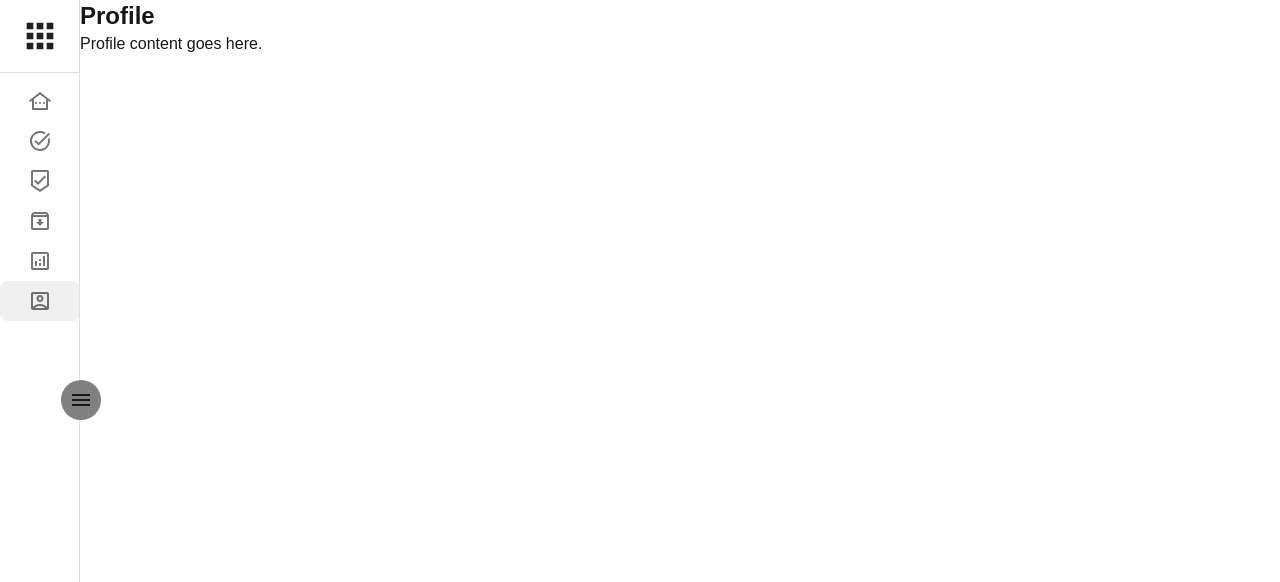
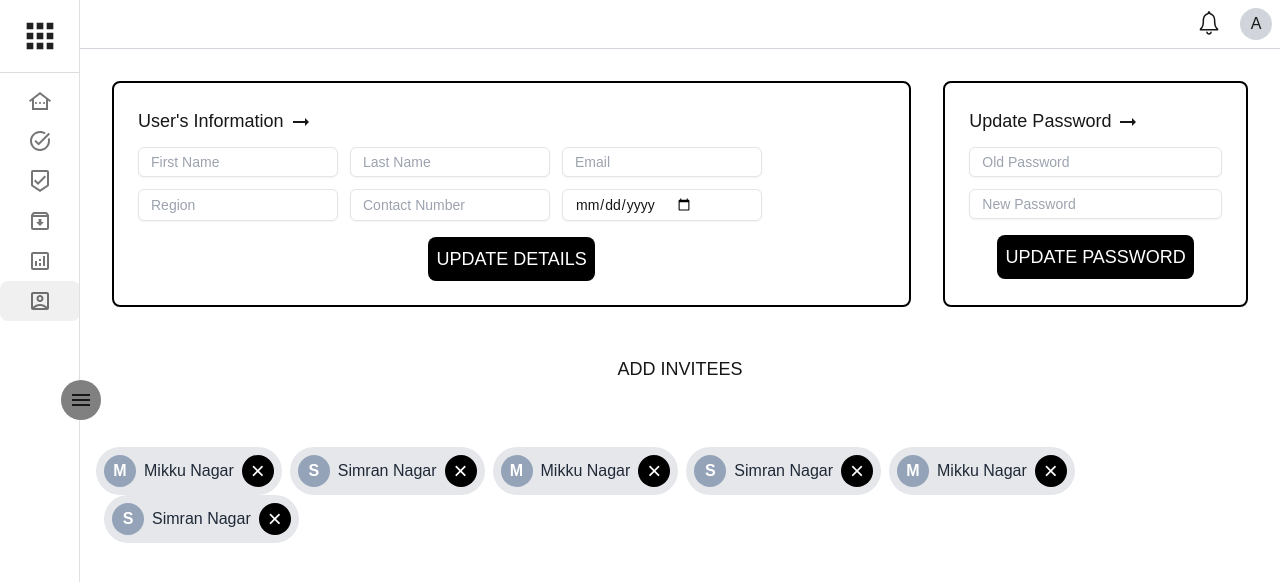
Before and after one commit to ashishngr/TodoPlan, a Next.js app in the folder my-app/: page /dashboard/profile in a window 1280 px wide. Shown: the top 582 px of the page. Built offline with nearby package versions, Linux system fonts and the light colour scheme; sample sign-in values are in the browser's storage.

Commit message:
adding UI layout for the profile

```diff
--- a/my-app/src/app/dashboard/profile/page.jsx
+++ b/my-app/src/app/dashboard/profile/page.jsx
@@ -1,15 +1,219 @@
-'use client'
+"use client";
 
-import React from 'react';
-import RequireAuth from '@/app/common/RequireAuth';
+import React, { useState } from "react";
+import RequireAuth from "@/app/common/RequireAuth";
+import ArrowRightAltOutlinedIcon from "@mui/icons-material/ArrowRightAltOutlined";
+import Header from "@/app/components/Header";
+import { Input } from "@/components/ui/input";
+import {
+  AlertDialog,
+  AlertDialogAction,
+  AlertDialogCancel,
+  AlertDialogContent,
+  AlertDialogDescription,
+  AlertDialogFooter,
+  AlertDialogHeader,
+  AlertDialogTitle,
+  AlertDialogTrigger,
+} from "@/components/ui/alert-dialog";
+import { Button } from "@/components/ui/button";
+import { Separator } from "@/components/ui/separator";
+import { Label } from "@/components/ui/label";
+import { Alert, AlertDescription, AlertTitle } from "@/components/ui/alert";
+import { RocketIcon } from "@radix-ui/react-icons";
+
 export default function Profile() {
+  const [invitees, setInvitees] = useState([
+    {
+      name: "Mikku Nagar",
+      email: "mikku1@gmail.com",
+    },
+    {
+      name: "Simran Nagar",
+      email: "simran2@gmail.com",
+    },
+    {
+      name: "Mikku Nagar",
+      email: "mikku3@gmail.com",
+    },
+    {
+      name: "Simran Nagar",
+      email: "simran4@gmail.com",
+    },
+    {
+      name: "Mikku Nagar",
+      email: "mikku5@gmail.com",
+    },
+    {
+      name: "Simran Nagar",
+      email: "simran6@gmail.com",
+    },
+  ]);
+
+  const handleRemove = (email) => {
+    setInvitees(invitees.filter((invitee) => invitee.email !== email));
+  };
+
   return (
     <RequireAuth>
-    <div>
-      <h1 className="text-2xl font-bold">Profile</h1>
-      <p>Profile content goes here.</p>
-    </div>
+      <div className="">
+        <Header />
+
+        <div className="p-4">
+          <div className="flex flex-row justify-center">
+            <div className="m-4 border-2 border-black p-6 rounded-lg">
+              <div className="text-lg mb-3">
+                User's Information{" "}
+                <span>
+                  {" "}
+                  <ArrowRightAltOutlinedIcon />{" "}
+                </span>
+              </div>
+              <form className="flex flex-row flex-wrap gap-3">
+                <Input
+                  type="text"
+                  placeholder="First Name"
+                  className="w-[200px]"
+                />
+                <Input
+                  type="text"
+                  placeholder="Last Name"
+                  className="w-[200px]"
+                />
+                <Input type="email" placeholder="Email" className="w-[200px]" />
+                <Input type="text" placeholder="Region" className="w-[200px]" />
+                <Input
+                  type="number"
+                  placeholder="Contact Number"
+                  className="w-[200px]"
+                />
+                <Input type="date" placeholder="DOB" className="w-[200px]" />
+              </form>
+              <div className="flex justify-center items-center ">
+                <span className="text-lg text-white bg-black p-2 rounded-lg cursor-pointer mt-4 transition-transform duration-300 hover:scale-110">
+                  UPDATE DETAILS
+                </span>
+              </div>
+            </div>
+            <div className="m-4 border-2 border-black p-6 rounded-lg">
+              <div className="text-lg mb-3">
+                Update Password
+                <span>
+                  {" "}
+                  <ArrowRightAltOutlinedIcon />{" "}
+                </span>
+              </div>
+
+              <form className="flex flex-row flex-wrap gap-3 ">
+                <Input
+                  type="password"
+                  placeholder="Old Password"
+                  className="max-w-[600px]"
+                />
+                <Input
+                  type="password"
+                  placeholder="New Password"
+                  className="max-w-[600px]"
+                />
+              </form>
+              <div className="flex justify-center items-center ">
+                <span className="text-lg text-white bg-black p-2 rounded-lg cursor-pointer mt-4 transition-transform duration-300 hover:scale-110">
+                  UPDATE PASSWORD
+                </span>
+              </div>
+            </div>
+          </div>
+          {/* Invitees */}
+          <Separator />
+          <AlertDialog>
+            <AlertDialogTrigger asChild>
+              <div className="flex justify-center p-4">
+                <Button className="p-4 text-lg">ADD INVITEES</Button>
+              </div>
+            </AlertDialogTrigger>
+            <AlertDialogContent className="bg-white">
+              <AlertDialogHeader>
+                <AlertDialogTitle>Add Invitee</AlertDialogTitle>
+                <AlertDialogDescription>
+                  <form>
+                    <div className="grid w-full items-center gap-4">
+                      <div className="flex flex-col space-y-1.5">
+                        <Label htmlFor="name">Name</Label>
+                        <Input id="name" placeholder="Enter Name" />
+                      </div>
+                      <div className="flex flex-col space-y-1.5">
+                        <Label htmlFor="emai">Email</Label>
+                        <Input id="email" placeholder="Enter Email" />
+                      </div>
+                    </div>
+                  </form>
+                </AlertDialogDescription>
+              </AlertDialogHeader>
+              <AlertDialogFooter>
+                <AlertDialogCancel>CANCEL</AlertDialogCancel>
+                <AlertDialogAction>ADD</AlertDialogAction>
+              </AlertDialogFooter>
+            </AlertDialogContent>
+          </AlertDialog>
+        </div>
+        {/* Invitees  Section */}
+        <div className="flex flex-wrap p-4 gap-2">
+          {/* {invitees.map((invitee, index) => (
+        <div
+          key={index}
+          className="flex items-center bg-gray-200 p-2 rounded-full space-x-2"
+        >
+
+          <div className="flex items-center justify-center w-8 h-8 rounded-full bg-slate-400 text-white font-bold">
+            {invitee.name.charAt(0)}
+          </div>
+
+          <span className="text-gray-800">{invitee.name}</span>
+
+          <button
+            onClick={() => handleRemove(invitee.email)}
+            className="ml-2 w-8 h-8 bg-black text-white rounded-full transition-transform duration-300 hover:scale-110 text-2xl"
+          >
+            &times;
+          </button>
+        </div>
+      ))} */}
+
+          {invitees.length > 0 ? (
+            <div className="flex flex-wrap space-x-2">
+              {invitees.map((invitee, index) => (
+                <div
+                  key={index}
+                  className="flex items-center bg-gray-200 p-2 rounded-full space-x-2"
+                >
+                  {/* Avatar with the first letter of the name */}
+                  <div className="flex items-center justify-center w-8 h-8 rounded-full bg-slate-400 text-white font-bold">
+                    {invitee.name.charAt(0)}
+                  </div>
+                  {/* Full name */}
+                  <span className="text-gray-800">{invitee.name}</span>
+                  {/* Circular Remove Button with Larger Cross */}
+                  <button
+                    onClick={() => handleRemove(invitee.email)}
+                    className="ml-2 w-8 h-8 bg-black text-white rounded-full transition-transform duration-300 hover:scale-110 text-2xl"
+                  >
+                    &times;
+                  </button>
+                </div>
+              ))}
+            </div>
+          ) : (
+            <div className="flex items-center justify-center text-gray-500 text-2xl">
+              <Alert className=" p-4 rounded-lg shadow-md">
+                <RocketIcon className="h-8 w-8 text-blue-500" />
+                <AlertDescription className="text-md text-gray-700 mt-2 ml-4">
+                  You haven't added any invitees yet. Start inviting now!
+                </AlertDescription>
+              </Alert>
+            </div>
+          )}
+        </div>
+      </div>
     </RequireAuth>
-
   );
 }
```
